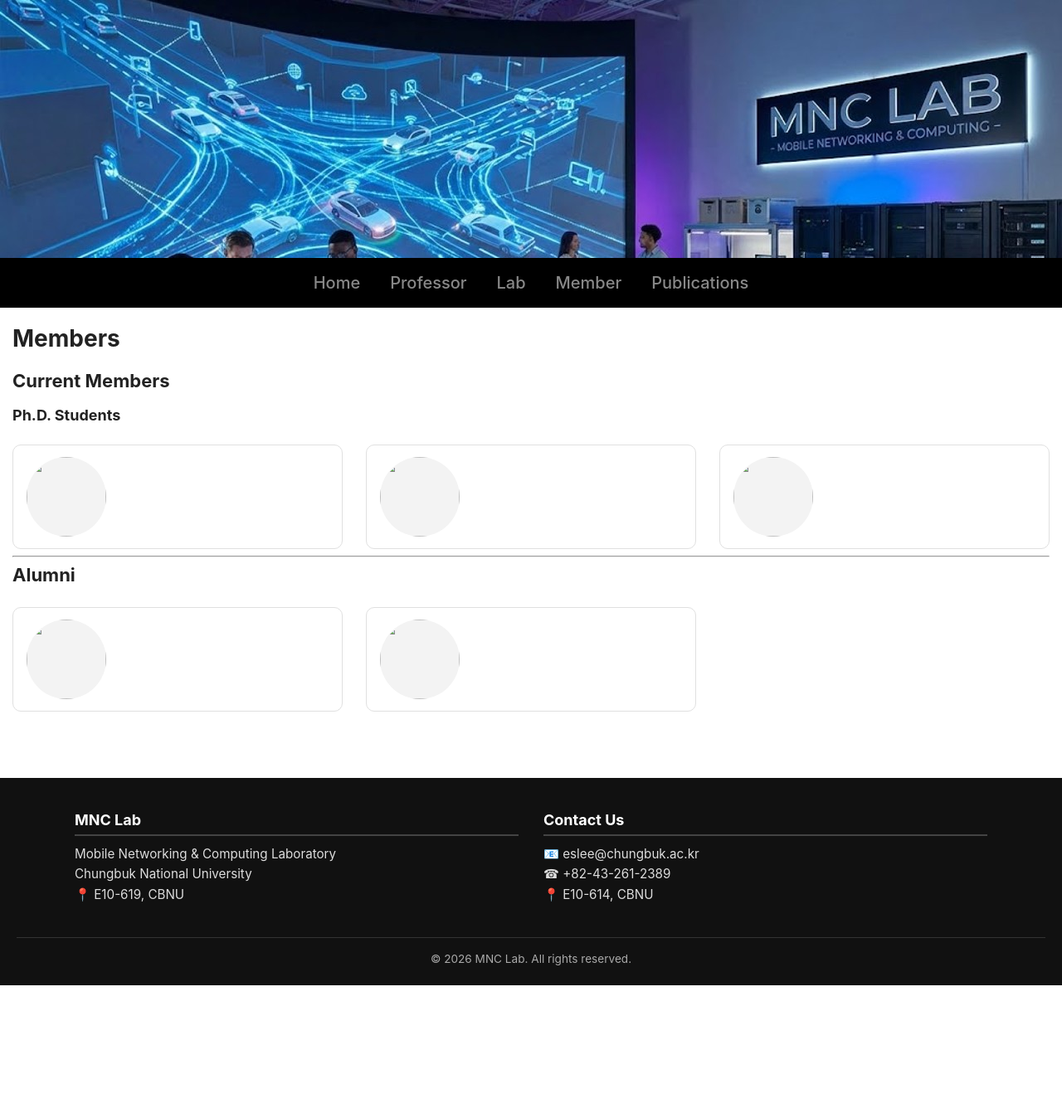
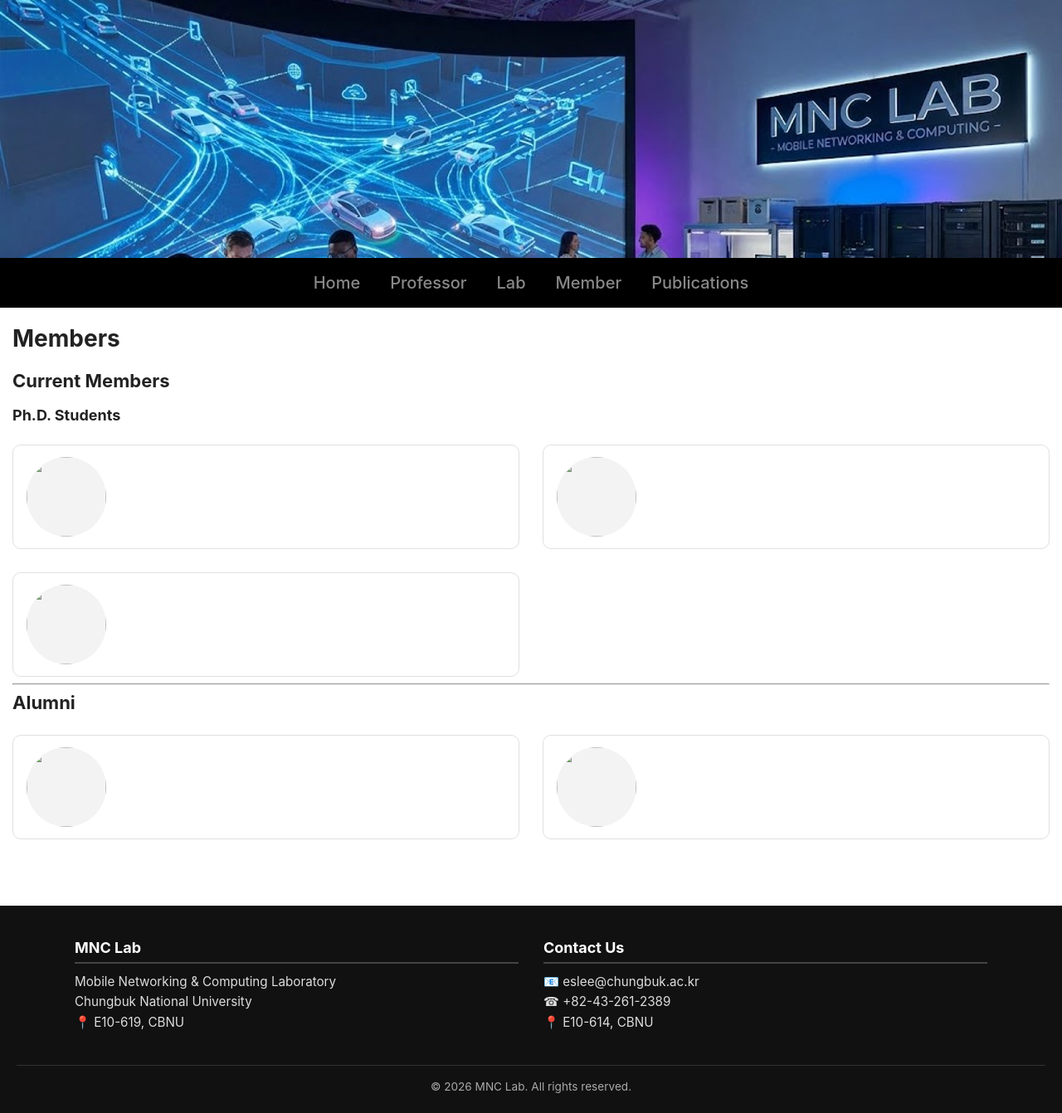
Before and after one commit to mnc-cbnu/mnc-cbnu.github.io, a Jekyll site: the page built from member/index.md, in a window 1280 px wide. Shown: the whole page at 83% size. Built offline with Jekyll 4.4.1, drawn with Linux system fonts in a browser that asks for light colours; before the commit the page ends 1188 px from its top, so only the background shows below that.

Commit message:
mem. 수정

```diff
--- a/assets/style.css
+++ b/assets/style.css
@@ -116,7 +116,7 @@ p {
 
 .member-grid {
   display: grid;
-  grid-template-columns: repeat(3, 1fr);
+  grid-template-columns: repeat(2, 1fr);
   gap: 28px;
   margin-top: 24px;
 }
--- a/member/index.md
+++ b/member/index.md
@@ -10,7 +10,7 @@ title: Members
 
 <h2>Current Members</h2>
 
-{% if current.phd %}
+{% if current.phd and current.phd.size > 0 %}
 <h3>Ph.D. Students</h3>
 <div class="member-grid">
   {% for m in current.phd %}
@@ -19,7 +19,7 @@ title: Members
 </div>
 {% endif %}
 
-{% if current.ms %}
+{% if current.ms and current.ms.size > 0 %}
 <h3>M.S. Students</h3>
 <div class="member-grid">
   {% for m in current.ms %}
@@ -32,7 +32,7 @@ title: Members
 
 <h2>Alumni</h2>
 
-{% if alumni %}
+{% if alumni and alumni.size > 0 %}
 <div class="member-grid">
   {% for m in alumni %}
     {% include member-card.html member=m %}
```
Also changed, not shown: _data/members.yml (+1 -6 lines).
